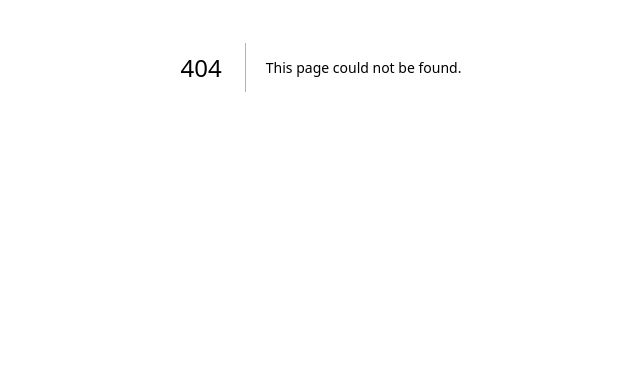
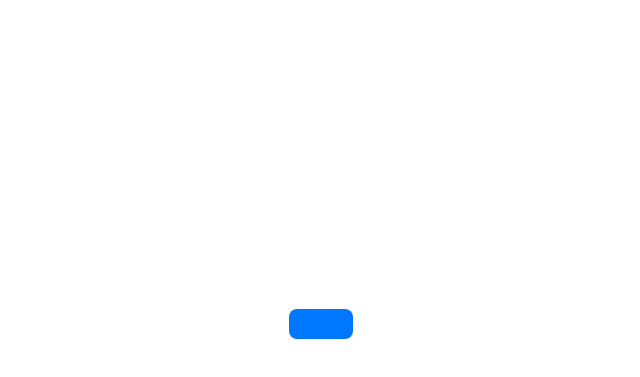
Before and after one commit to ropsutius/RapidData-BoundingBox, a Next.js app: page /Button in a window 1280 px wide. Before the commit this address had no page. Shown: the part 333-710 px from the top of the page, without its empty margins (319-959 px from the left). Built offline with nearby package versions, Linux system fonts and the light colour scheme.

Commit message:
Improved the visual style of the app

```diff
--- /dev/null
+++ b/pages/Button.jsx
@@ -0,0 +1,36 @@
+export default function Button({ handler, text, isDisabled }) {
+  return (
+    <div style={buttonContainerStyle}>
+      <button
+        style={{
+          ...buttonStyle,
+          backgroundColor: isDisabled ? "#90C4FF" : "#0077FF",
+        }}
+        onClick={handler}
+      >
+        {text}
+      </button>
+    </div>
+  );
+}
+
+const buttonContainerStyle = {
+  position: "fixed",
+  left: "0",
+  bottom: "0",
+  width: "100%",
+  margin: "10% auto",
+  textAlign: "center",
+};
+
+const buttonStyle = {
+  border: "none",
+  color: "white",
+  padding: "15px 32px",
+  textAlign: "center",
+  textDecoration: "none",
+  display: "inline-block",
+  fontSize: "25px",
+  borderRadius: "8px",
+  textTransform: "capitalize",
+};
--- a/pages/Logo.jsx
+++ b/pages/Logo.jsx
@@ -9,4 +9,4 @@ export default function Logo() {
   );
 }
 
-const logoStyle = { margin: "0 auto", padding: "30px" };
+const logoStyle = { margin: "0 auto", padding: "30px", paddingBottom: "25%" };
--- a/styles/globals.css
+++ b/styles/globals.css
@@ -2,4 +2,5 @@ body {
   font-family: "SF Pro Text", "SF Pro Icons", "Helvetica Neue", "Helvetica",
     "Arial", sans-serif;
   margin: 0 auto;
+  background-color: grey;
 }
```
Also changed, not shown: pages/InitialPage.jsx (+11 -9 lines), pages/SolvingPage.jsx (+16 -4 lines), pages/TextField.jsx (added, +22 -0 lines), pages/ThankYouPage.jsx (+9 -9 lines).
